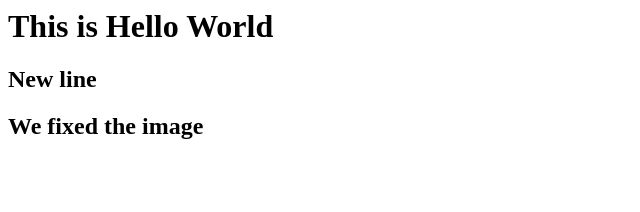
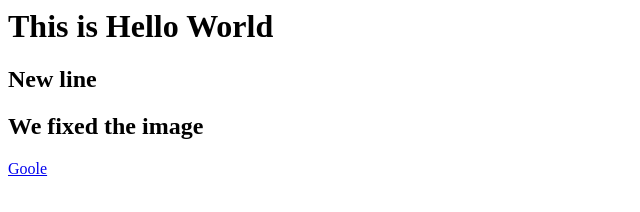
Before and after one commit to otimbur/branch-local-remote, a plain HTML site: page index.html in a window 1280 px wide. Shown: the full height of the page, 0-640 px from the left. Drawn offline with Linux system fonts and the light colour scheme.

Commit message:
link fix

```diff
--- a/index.html
+++ b/index.html
@@ -1,3 +1,4 @@
 <h1> This is Hello World </h1>
 <h2> New line</h2>
 <h2>We fixed the image</h2>
+<p><a href="www.google.com">Goole</a></p>
```
